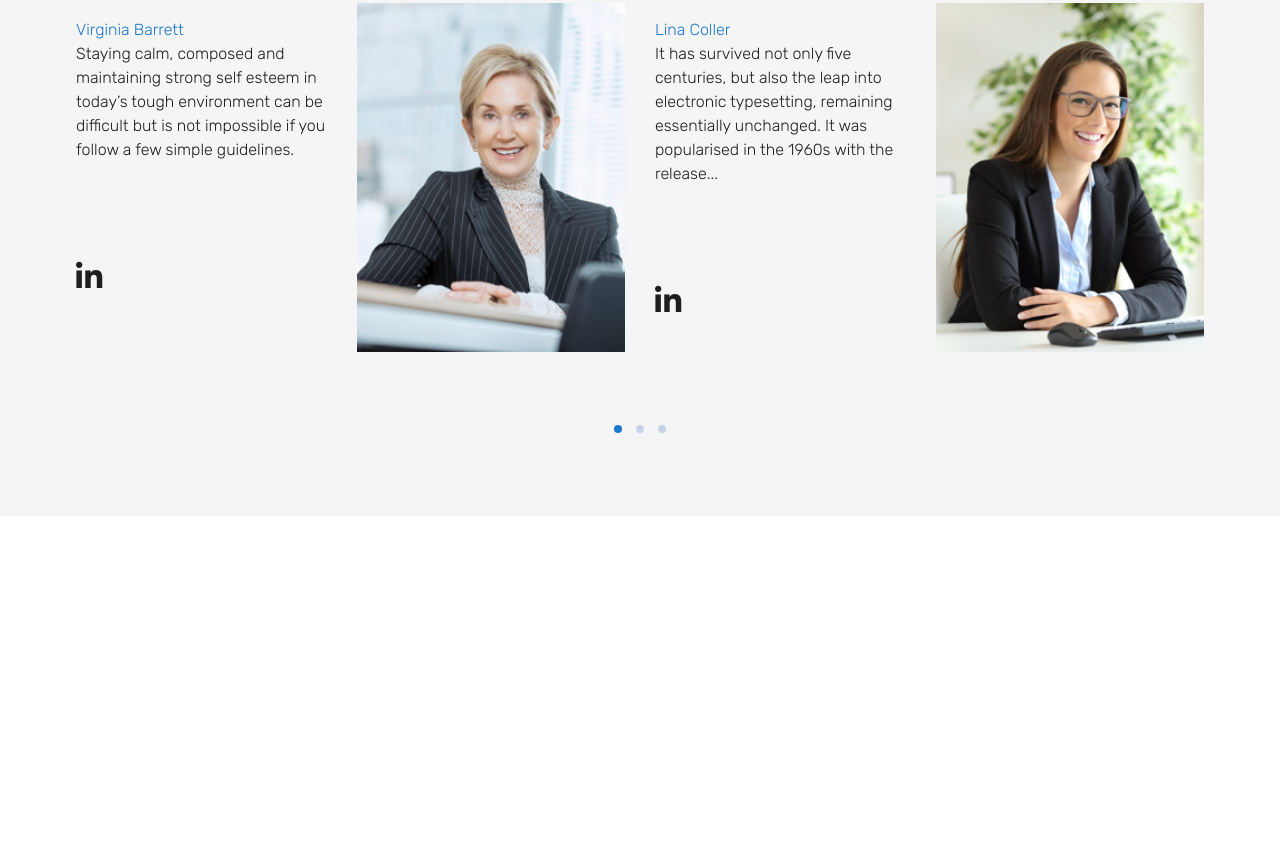
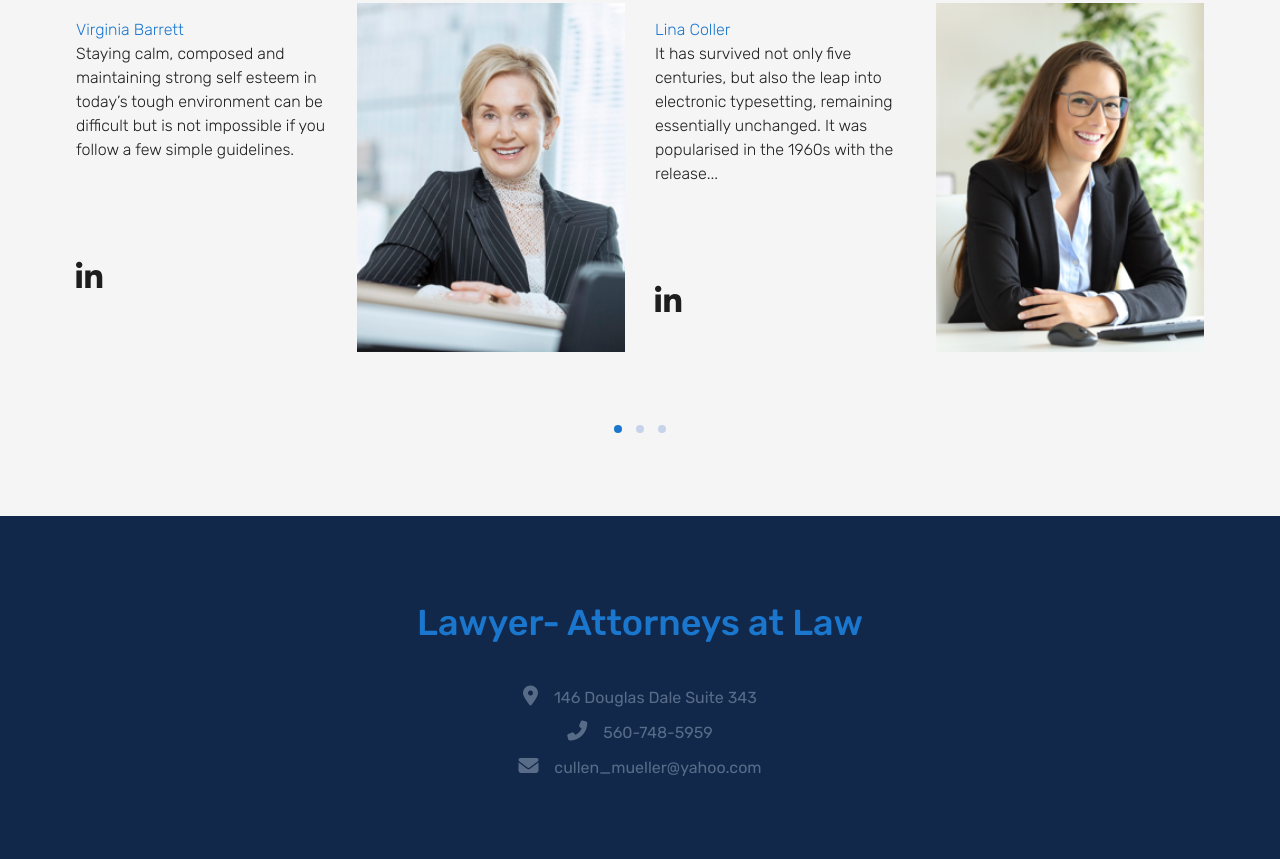
Before and after one commit to iigorica/Lawyer, a plain HTML site: page public_html/index.html in a window 1280 px wide. Shown: the part 1624-2483 px from the top of the page. Before the commit the page ends 2140 px from the top, so only its background shows below. Drawn offline with nearby package versions, Linux system fonts and the light colour scheme.

Commit message:
Info section done

```diff
--- a/public_html/index.html
+++ b/public_html/index.html
@@ -321,6 +321,28 @@ and open the template in the editor.
         </section>
         <!-- Team end -->
 
+        <!-- Info start -->
+        <section class="info-section text-center">
+            <div class="container">
+                <h2 class="text-primary mb-5">Lawyer- Attorneys at Law</h2>
+                <p class="info-adress">
+                    <span class="fas fa-map-marker-alt"></span>
+                    146 Douglas Dale Suite 343
+                </p>
+
+                <p class="info-phone">
+                    <span class="fas fa-phone-alt"></span>
+                    <a href="560-748-5959">560-748-5959</a>
+                </p>
+
+                <p class="info-email">
+                    <span class="fas fa-envelope"></span>
+                    <a href="" mailto:cullen_mueller@yahoo.com>cullen_mueller@yahoo.com</a>
+                </p>
+            </div>
+        </section>
+        <!-- Info end -->
+
     </main>
     <!-- main end -->
 
--- a/public_html/js/main.js
+++ b/public_html/js/main.js
@@ -31,6 +31,7 @@ $(document).ready(function(){
 
             loop:true,
             autoplay:true,
+
             responsive:{
                 0:{
                     items:1,
--- /dev/null
+++ b/public_html/scss/theme-partials/_infoSection.scss
@@ -0,0 +1,18 @@
+$info-bg: $dark-blue;
+$info-text: #586C88;
+
+.info-section{
+    background-color: $info-bg;
+    padding: 75px 0 69px;
+
+    p, a{
+        color: $info-text;
+        font-weight: $font-weight-normal;
+        line-height: 2.5rem;
+
+        span{
+            margin-right: 12px;
+            font-size: 2rem;
+        }
+    }
+}
--- a/public_html/scss/theme-partials/_override-bootstrap.scss
+++ b/public_html/scss/theme-partials/_override-bootstrap.scss
@@ -35,3 +35,6 @@ $sizes: map-merge(
 
 //uzeta iz variable i setovano da bude LIGHT boja sa sajta
 $light: #F6F5F6;
+
+//ovo smo mi napravili posebnu varijablu za INFO sekciju
+$dark-blue: #11284B;
--- a/public_html/scss/theme.scss
+++ b/public_html/scss/theme.scss
@@ -11,3 +11,4 @@
 @import "./theme-partials/_lead-page-section.scss";
 @import "./theme-partials/_service.scss";
 @import "./theme-partials/_team.scss";
+@import "./theme-partials/_infoSection.scss";
```
Also changed, not shown: public_html/css/theme.css, 1 other file.
